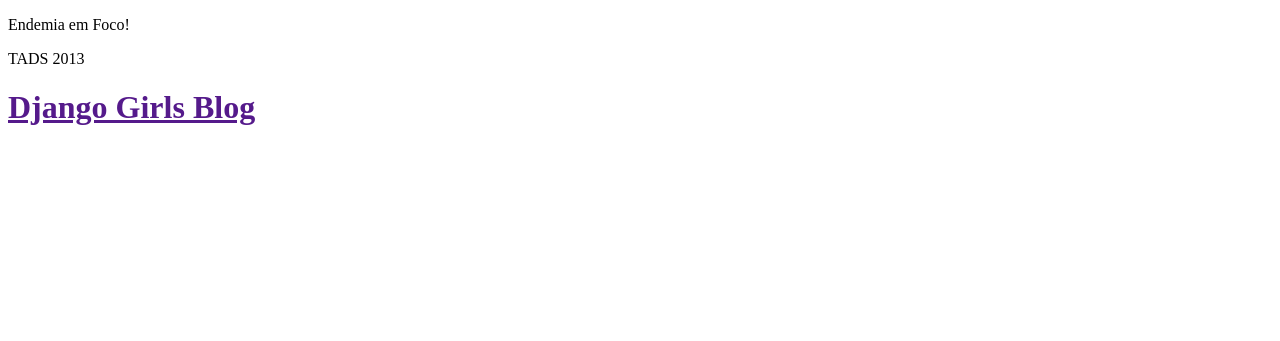
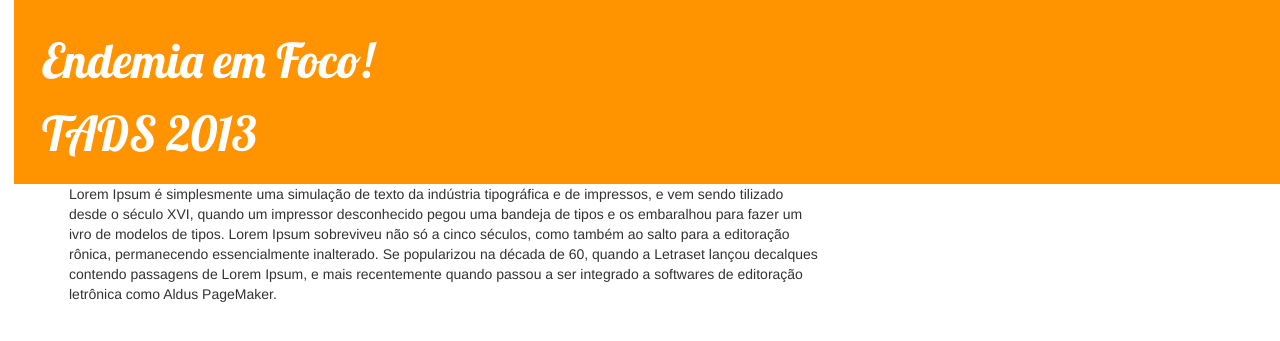
Before and after one commit to bergue3000/my-first-blog, a Django app: page / in a window 1280 px wide. Shown: the top 341 px of the page. Run offline with Django 3.2, Linux system fonts and the light colour scheme; data that the repository does not hold is empty; some libraries are stand-ins or nearby versions.

Commit message:
Criando templates dinamicos com as postagens

```diff
--- /dev/null
+++ b/blog/static/css/blog.css
@@ -0,0 +1,57 @@
+h1 a{
+	color: #FCA205;
+	font-family: 'Lobster';
+}
+body {
+	padding-left: 1em;
+}
+.cabecalho {
+    background-color: #ff9400;
+    margin-top: 0;
+    padding: 1em 1em 1em 2em;
+}
+.cabecalho h1, .cabecalho h1 a, .cabecalho h1 a:visited, .cabecalho h1 a:active {
+    color: #ffffff;
+    font-size: 36pt;
+    text-decoration: none;
+}
+
+.content {
+    margin-left: 40px;
+}
+
+h1, h2, h4 {
+    font-family: 'Lobster', cursive;
+}
+
+.date {
+    float: right;
+    color: #828282;
+}
+
+.save {
+    float: right;
+}
+
+.post-form textarea, .post-form input {
+    width: 100%;
+}
+
+.top-menu, .top-menu:hover, .top-menu:visited {
+    color: #ffffff;
+    float: right;
+    font-size: 26pt;
+    margin-right: 20px;
+}
+
+.post {
+    margin-bottom: 70px;
+}
+
+.post h1 a, .post h1 a:visited {
+    color: #000000;
+}
+h3 {
+	margin-top: 0;
+	margin-right: 0;
+}
--- /dev/null
+++ b/blog/templates/blog/base.html
@@ -0,0 +1,28 @@
+<!DOCTYPE html>
+{%load staticfiles %}
+<html>
+<head>
+	<title>Endemia</title>
+    <link rel="stylesheet" href="//maxcdn.bootstrapcdn.com/bootstrap/3.2.0/css/bootstrap.min.css">
+    <link rel="stylesheet" href="//maxcdn.bootstrapcdn.com/bootstrap/3.2.0/css/bootstrap-theme.min.css">
+    <link rel="stylesheet" href="{% static 'css/blog.css' %}">
+    <link href="http://fonts.googleapis.com/css?family=Lobster&subset=latin,latin-ext" rel="stylesheet" type="text/css">
+</head>
+<body>
+<div class="cabecalho">
+        <h1><a href="/">Endemia em Foco!</a></h1>
+        <h1><a href="/">TADS 2013</a></h1>
+    </div>
+    <div class="content container">
+        <div class="row">
+            <div class="col-md-8">
+            {% block content %}
+            {% endblock %}
+            </div>
+        </div>
+    </div>
+<h1>
+
+</h1>
+</body>
+</html>
--- a/blog/templates/blog/post_list.html
+++ b/blog/templates/blog/post_list.html
@@ -1,26 +1,26 @@
-<!DOCTYPE html>
-<html>
-<head>
-	<title>Endemia</title>
-</head>
-<body>
-	<p>Endemia em Foco!</p>
-	<p>TADS 2013</p>
-<div>
-            <h1><a href="">Django Girls Blog</a></h1>
-        </div>
-
-    <div>
-    	{% for post in posts %}
-    <div>
-        <p>published: {{ post.published_date }}</p>
-        <h1><a href="">{{ post.title }}</a></h1>
-        <p>{{ post.text|linebreaks }}</p>
-    </div>
-{% endfor %}
-    </div>
+{% extends 'blog/base.html' %}
+{% block content %}
 
 
+<div>
 
-</body>
-</html>
+    <p>Lorem Ipsum é simplesmente uma simulação de texto da indústria tipográfica e de impressos, e vem sendo tilizado desde o século XVI, quando um impressor desconhecido pegou uma bandeja de tipos e os embaralhou para fazer um ivro de modelos de tipos. Lorem Ipsum sobreviveu não só a cinco séculos, como também ao salto para a editoração rônica, permanecendo essencialmente inalterado. Se popularizou na década de 60, quando a Letraset lançou decalques contendo passagens de Lorem Ipsum, e mais recentemente quando passou a ser integrado a softwares de editoração letrônica como Aldus PageMaker.</p>
+
+</div>
+<div class="content container">
+    <div class="row">
+        <div class="col-md-8">
+            {% for post in posts %}
+                <div class="post">
+                    <div class="date">
+                        {{ post.published_date }}
+                    </div>
+                    <h1><a href="{% url 'blog.views.post_detail' pk=post.pk %}">{{ post.title }}</a></h1>
+                    <p>{{ post.text|linebreaks }}</p>
+                </div>
+            {% endfor %}
+        </div>
+    </div>
+</div>
+
+{% endblock content %}
--- a/blog/urls.py
+++ b/blog/urls.py
@@ -4,5 +4,5 @@
 urlpatterns = [
 
 	url(r'^$', views.post_list),
-
+	url(r'^post/(?P<pk>[0-9]+)/$', views.post_detail),
 ]
--- a/blog/views.py
+++ b/blog/views.py
@@ -1,7 +1,12 @@
 from django.shortcuts import render
 from django.utils import timezone
 from .models import Post
+from django.shortcuts import render, get_object_or_404
 
 def post_list(request):
 	posts = Post.objects.filter(published_date__lte=timezone.now()).order_by('published_date')
 	return render(request, 'blog/post_list.html', {'posts':posts})
+
+def post_detail(request, pk):
+    post = get_object_or_404(Post, pk=pk)
+    return render(request, 'blog/post_detail.html', {'post': post})
```
Also changed, not shown: blog/templates/blog/post_detail.html (added, +13 -0 lines).
